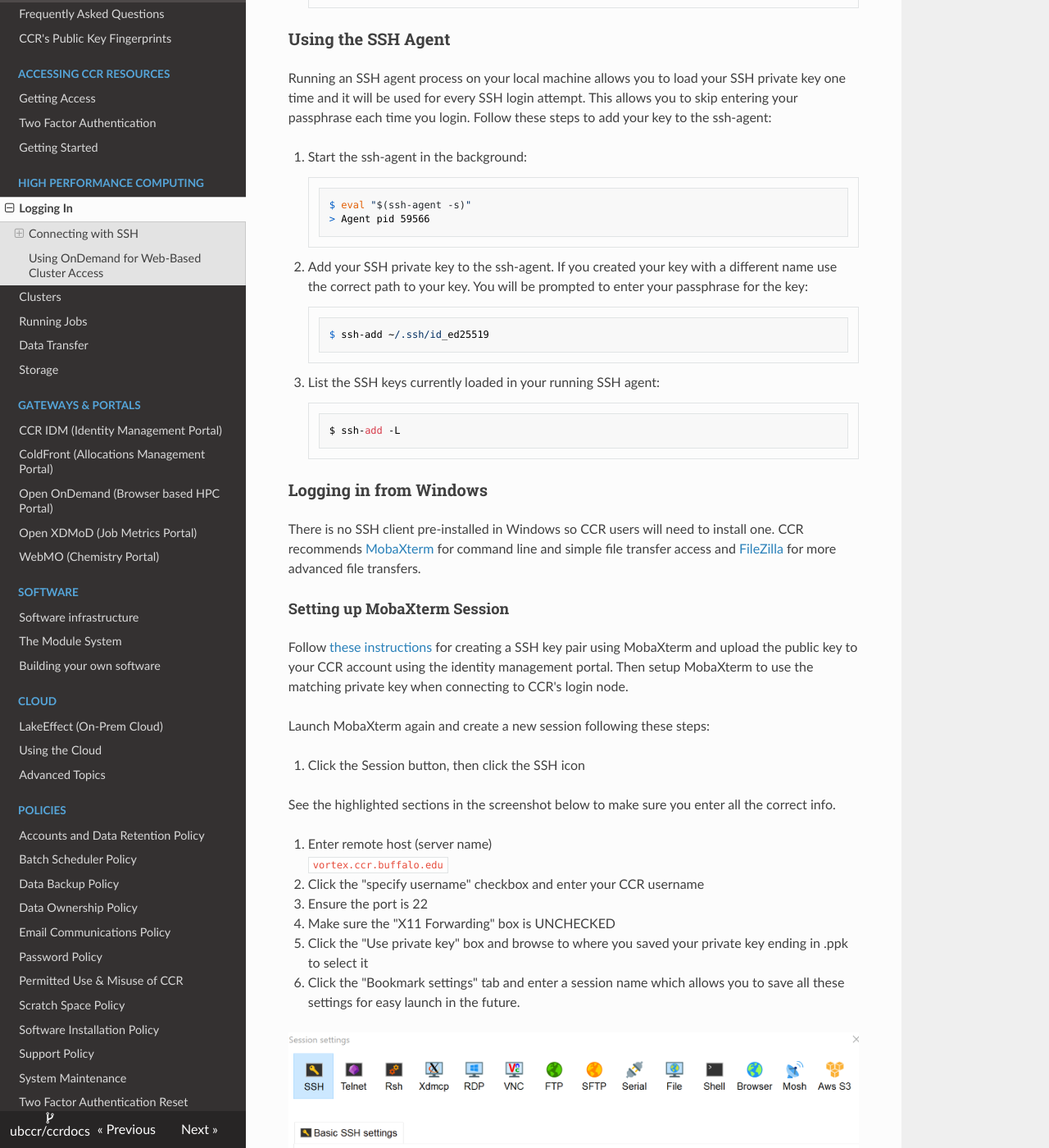
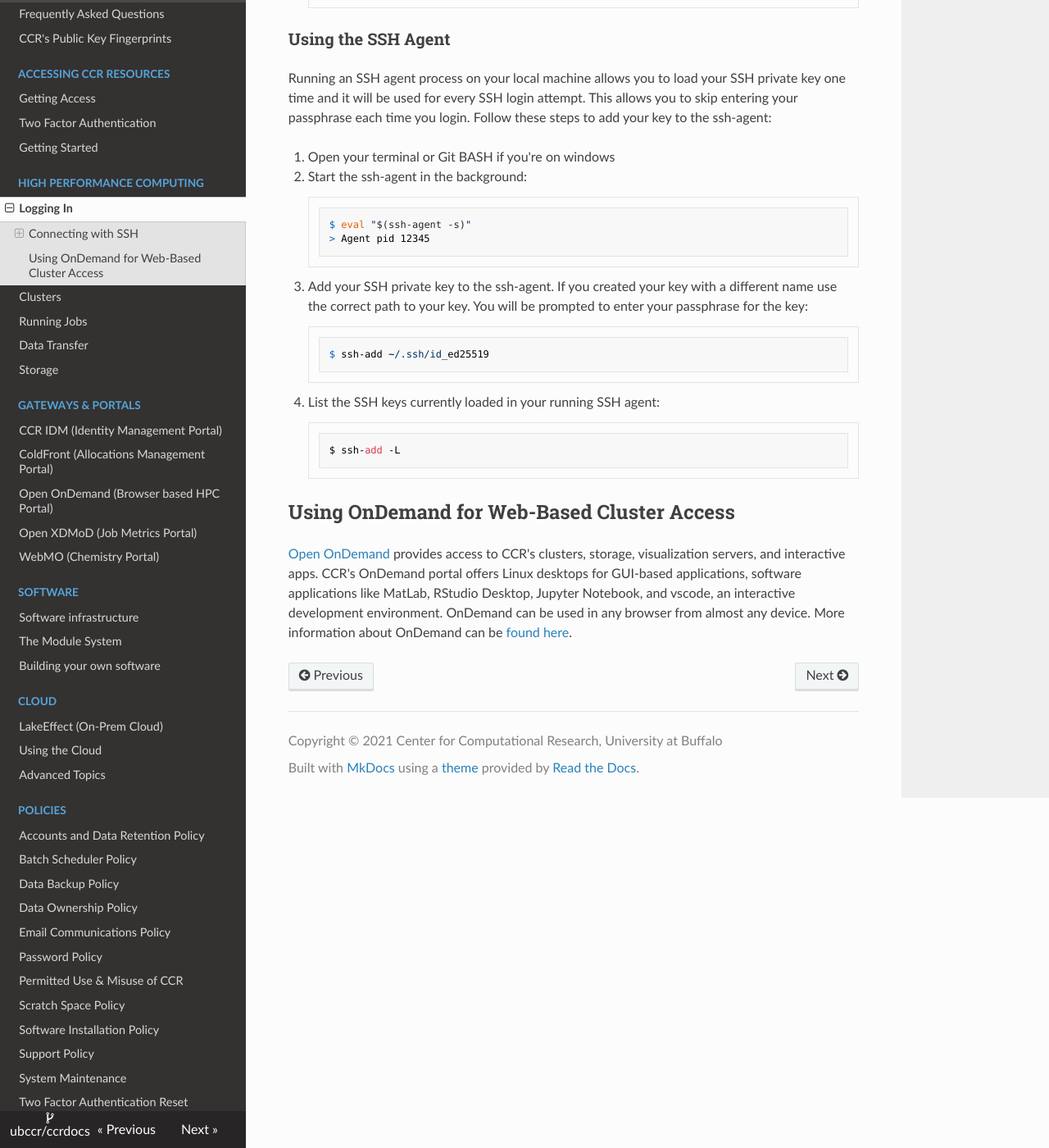
Before and after one commit to ubccr/ccrdocs, an MkDocs documentation site: the page built from pages/hpc/login.md, in a window 1280 px wide and 1400 px high, scrolled down 2122 px. Shown: the whole window at 82% size. Built offline with MkDocs 1.6.1, drawn with Linux system fonts in a browser that asks for light colours; nearby versions of some CDN libraries; some of the changed text lies outside the part shown.

Commit message:
Remove mobaxterm

````diff
--- a/pages/hpc/login.md
+++ b/pages/hpc/login.md
@@ -1,4 +1,4 @@
-# Login Node
+# Logging In
 
 Users accessing CCR's HPC resources will be connected to a login node. A login
 node is a outward facing node within CCR's HPC environment that users can connect
@@ -20,14 +20,13 @@ on Wikipedia. You can also connect to CCR's login nodes using a web browser with
     software or compiling code. For those tasks, users should submit batch or
     interactive jobs to reserve a node in the cluster.
 
-
 To get started connecting to CCR's HPC clusters and shared storage you need the
 following:
 
 - A CCR user account with two factor authentication enabled and an active
   allocation to HPC resources. For more information see our [getting access](../getting-access.md) guide.
 - [An SSH Key added to your account](#generate-new-ssh-key)
-- An SSH client
+- An SSH client. Windows users we recommend using [Git BASH](https://gitforwindows.org/)
 
 !!! Warning "VPN Required"
     Access to CCR login nodes is restricted to UB and Roswell Park networks
@@ -49,7 +48,7 @@ You can generate a new SSH key pair on your local machine. After you generate
 the key pair, you can add the public key to your account using [CCR's IDM portal](https://idm.ccr.buffalo.edu/sshkey).
 Follow these easy steps:
 
-1. Open your terminal application
+1. Open your terminal or Git BASH if you're on windows
 2. Run the following command, substituting in your email address:
 ```bash
 $ ssh-keygen -t ed25519 -C "your_ub_itname@buffalo.edu"
@@ -62,11 +61,11 @@ $ ssh-keygen -t ed25519 -C "your_ub_itname@buffalo.edu"
 5. Login to the IDM portal and click on [SSH Keys](https://idm.ccr.buffalo.edu/sshkey) in the left nav menu
 6. Click on the "New SSH Key" button, paste the contents of your public key in the text box, and click "Add".
 
-### Logging in from Linux or MacOS
+### Logging in
 
 To verify you can ssh into the login node, follow these easy steps:
 
-1. Open a terminal and enter the following:
+1. Open your terminal or Git BASH if you're on windows and enter the following:
    ```bash
    ssh username@vortex.ccr.buffalo.edu.edu`
    ```
@@ -90,77 +89,24 @@ private key one time and it will be used for every SSH login attempt.  This
 allows you to skip entering your passphrase each time you login.  Follow these
 steps to add your key to the ssh-agent:
 
-1. Start the ssh-agent in the background:
+1. Open your terminal or Git BASH if you're on windows
+2. Start the ssh-agent in the background:
 ```bash
 $ eval "$(ssh-agent -s)"
-> Agent pid 59566
+> Agent pid 12345
 ```
 
-2. Add your SSH private key to the ssh-agent. If you created your key with a
+3. Add your SSH private key to the ssh-agent. If you created your key with a
    different name use the correct path to your key. You will be prompted to
    enter your passphrase for the key:
 ```bash
 $ ssh-add ~/.ssh/id_ed25519
 ```
 
-3. List the SSH keys currently loaded in your running SSH agent:
+4. List the SSH keys currently loaded in your running SSH agent:
 ```bash
 $ ssh-add -L
 ```
-
-### Logging in from Windows
-
-There is no SSH client pre-installed in Windows so CCR users will need to install one.  CCR recommends [MobaXterm](https://mobaxterm.mobatek.net/) for command line and
-simple file transfer access and [FileZilla](https://filezilla-project.org/) for more advanced file transfers.
-
-#### Setting up MobaXterm Session
-
-Follow [these instructions](../portals/idm.md#special-ssh-key-info-for-windows-users) for creating a SSH key pair using MobaXterm and upload the public key to your CCR account using the identity management portal.  Then setup MobaXterm to use the matching private key when connecting to CCR's login node.
-
-Launch MobaXterm again and create a new session following these steps:
-
-1. Click the Session button, then click the SSH icon
-
-See the highlighted sections in the screenshot below to make sure you enter all the correct info.
-
-2. Enter remote host (server name)
-`vortex.ccr.buffalo.edu`
-
-3. Click the "specify username" checkbox and enter your CCR username
-
-4. Ensure the port is 22
-
-5. Make sure the "X11 Forwarding" box is UNCHECKED
-
-6. Click the "Use private key" box and browse to where you saved your private key ending in .ppk to select it
-
-7. Click the "Bookmark settings" tab and enter a session name which allows you to save all these settings for easy launch in the future.
-
-![Moba](../images/mobasession.PNG)
-
-Click OK and this will launch the session.  You should be logged into the system without having to enter your password.
-
-!!! Note
-    You will be prompted to enter your ssh passphrase when starting the session. This is NOT your CCR password.
-
-To re-connect in the future, you only need to double click on the session name
-or right-click on it and choose `Execute`  If you need to change any settings,
-right-click on the session name and choose `Edit session`
-
-#### Using the MobaXterm SSH Agent
-
-Rather than entering your SSH key passphrase every time you login, you can use the MobaXterm agent to load the private key once and use it for all SSH connections.  In MobaXterm, click on the `Settings` menu, select `Configuration` then click on the `SSH` tab.
-
-See the highlighted sections in the screenshot below to make sure you enter all the correct info.
-
-1. Check the box for `SSH keepalive`
-2. Uncheck the boxes for `X11 forwarding` and `Forward SSH agents`
-3. Check the box for `Use internal SSH agent "MobAgent"`
-4. Click the plus symbol to browse to the location of your SSH private key and
-   select it to add to the MobaXterm Agent.  If you set a passphrase when
-   generating your SSH key pair, you'll be asked to enter it now.
-
-![Moba](../images/mobaagent.PNG)
 
 ## Using OnDemand for Web-Based Cluster Access
 
````
